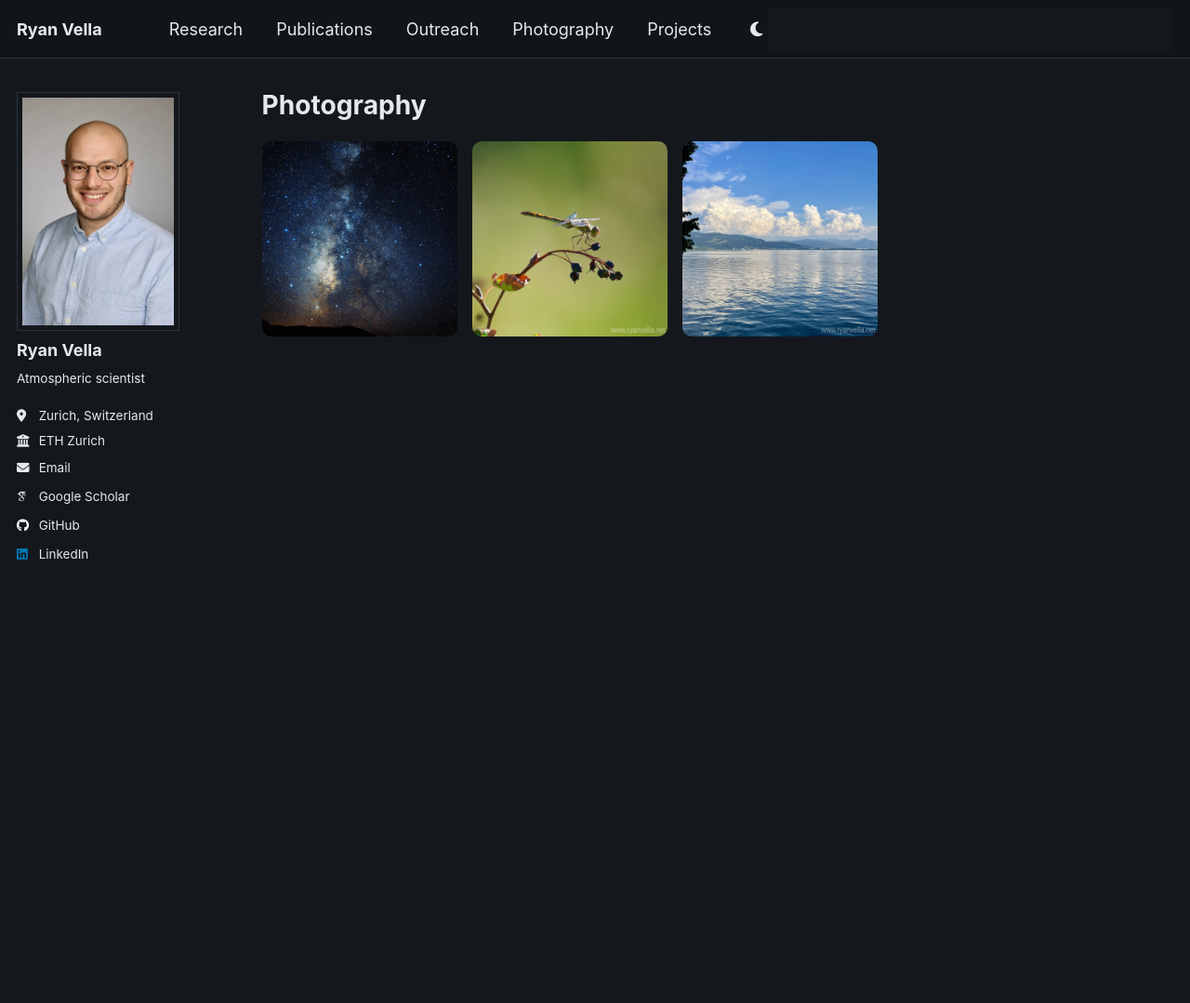
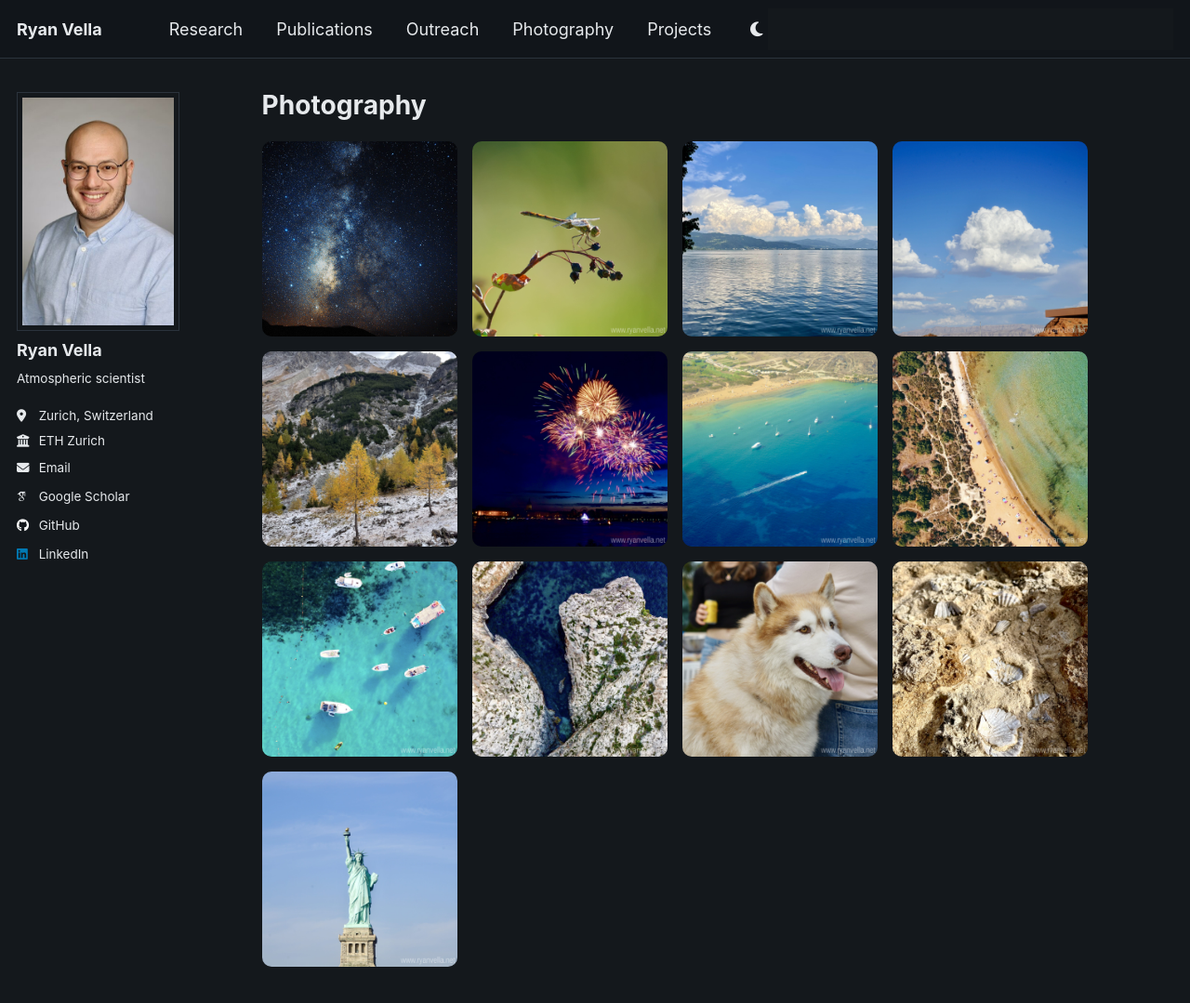
Before and after one commit to ryanvella9/ryanvella9.github.io, a Jekyll site: the page built from _pages/photography.md, in a window 1280 px wide and 1238 px high. Shown: the top 1079 px of the window at 93% size. Built offline with Jekyll 4.4.1, drawn with Linux system fonts in a browser that asks for light colours; some web fonts are replaced; a script that is not in the unit is left out.

Commit message:
Add ten photographs to the gallery
Processed from photos/originals with prep_photos.py: square-cropped to
2000 px (1875 for the two smaller originals), watermarked and stripped
of EXIF, so no camera or location metadata ships with them.

Aerials, an alpine autumn slope, a desert cumulus tower, fireworks, a
husky, fossil scallops in limestone and the Statue of Liberty. Each
carries descriptive alt text and explicit width/height so the grid does
not reflow as the images load.

```diff
--- a/_pages/photography.md
+++ b/_pages/photography.md
@@ -94,6 +94,36 @@ body.ph-locked { overflow: hidden; }
 <button type="button" class="ph-item" aria-label="Enlarge: cumulus clouds building over a lake">
 <img src="/images/photography/img_5301.jpg" alt="Cumulus clouds building over a lake, seen from a wooded shoreline" width="2000" height="2000" loading="lazy">
 </button>
+<button type="button" class="ph-item" aria-label="Enlarge: a cumulus tower over a desert plateau">
+<img src="/images/photography/dsc07713.jpg" alt="A tall cumulus cloud building over a desert plateau, with red rock and distant mesas below" width="2000" height="2000" loading="lazy">
+</button>
+<button type="button" class="ph-item" aria-label="Enlarge: golden larches on a snow-dusted alpine slope">
+<img src="/images/photography/img_7682.jpg" alt="Larches in golden autumn colour on a snow-dusted alpine slope, below a waterfall and grey peaks" width="2000" height="2000" loading="lazy">
+</button>
+<button type="button" class="ph-item" aria-label="Enlarge: fireworks over a city waterfront at dusk">
+<img src="/images/photography/dsc06772.jpg" alt="Fireworks bursting in gold, red and green over a city waterfront at dusk" width="2000" height="2000" loading="lazy">
+</button>
+<button type="button" class="ph-item" aria-label="Enlarge: aerial view of a sandy bay and anchored boats">
+<img src="/images/photography/dsc02491.jpg" alt="An aerial view of a sandy bay, boats anchored over turquoise shallows that deepen to open blue" width="2000" height="2000" loading="lazy">
+</button>
+<button type="button" class="ph-item" aria-label="Enlarge: a narrow beach seen from directly above">
+<img src="/images/photography/40eb74f8-e7b8-40fc-8dc1-c8dfe2b2fb91.jpg" alt="A narrow sandy beach between scrubland and clear green shallows, seen from directly above" width="1875" height="1875" loading="lazy">
+</button>
+<button type="button" class="ph-item" aria-label="Enlarge: boats moored over turquoise shallows">
+<img src="/images/photography/dji_0808.jpg" alt="Small boats and a swimming pontoon moored over bright turquoise shallows, seen from directly above" width="2000" height="2000" loading="lazy">
+</button>
+<button type="button" class="ph-item" aria-label="Enlarge: a narrow inlet between limestone cliffs">
+<img src="/images/photography/a65aa8a8-8e55-4215-a6c2-bcde96cee74d.jpg" alt="A narrow inlet of deep blue water between pale limestone cliffs, seen from directly above" width="1875" height="1875" loading="lazy">
+</button>
+<button type="button" class="ph-item" aria-label="Enlarge: a red and white husky">
+<img src="/images/photography/dsc09492.jpg" alt="A red and white husky panting, photographed close up at an outdoor gathering" width="2000" height="2000" loading="lazy">
+</button>
+<button type="button" class="ph-item" aria-label="Enlarge: fossil scallop shells in limestone">
+<img src="/images/photography/img_0440.jpg" alt="Fossilised scallop shells embedded in weathered pale limestone" width="2000" height="2000" loading="lazy">
+</button>
+<button type="button" class="ph-item" aria-label="Enlarge: the Statue of Liberty against a pale sky">
+<img src="/images/photography/dsc05668.jpg" alt="The Statue of Liberty on its stone pedestal against a pale blue sky" width="2000" height="2000" loading="lazy">
+</button>
 </div>
 
 <div class="ph-lb" role="dialog" aria-modal="true" aria-label="Enlarged photograph">
```
Also changed, not shown: images/photography/40eb74f8-e7b8-40fc-8dc1-c8dfe2b2fb91.jpg (added), images/photography/a65aa8a8-8e55-4215-a6c2-bcde96cee74d.jpg (added), images/photography/dji_0808.jpg (added), images/photography/dsc02491.jpg (added), images/photography/dsc05668.jpg (added), images/photography/dsc06772.jpg (added), images/photography/dsc07713.jpg (added), images/photography/dsc09492.jpg (added), images/photography/img_0440.jpg (added), images/photography/img_7682.jpg (added).
